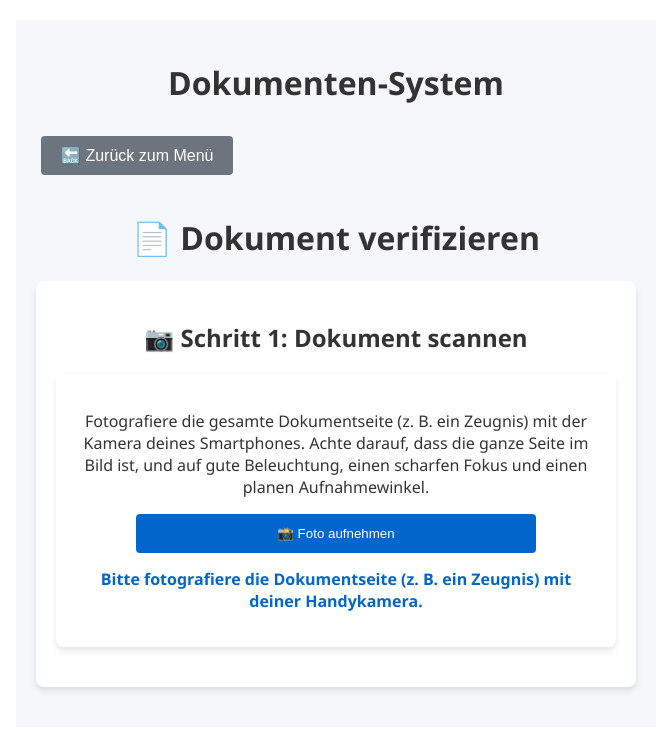
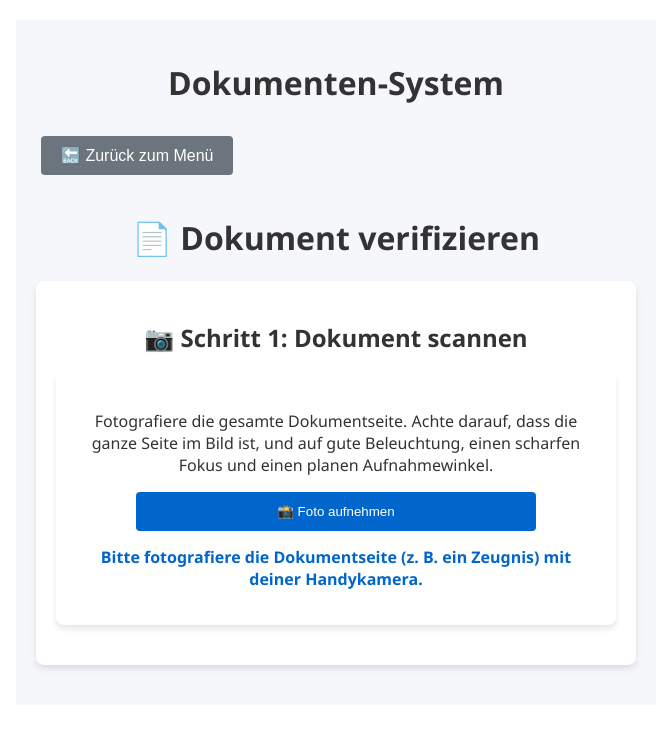
Before and after one commit to Jabba943/React-Verification, a React (Vite) app in the folder ocr-qr-matcher/: page / in a window 1280 px wide. Both pictures are taken after a click on the button "Verifizieren". Shown: the top 734 px of the page, without its empty margins (304-975 px from the left). Built offline with nearby package versions, Linux system fonts and the light colour scheme.

Commit message:
paar änderungen

```diff
--- a/ocr-qr-matcher/src/components/OcrScanner.jsx
+++ b/ocr-qr-matcher/src/components/OcrScanner.jsx
@@ -1,18 +1,9 @@
 import { useEffect, useRef, useState } from "react";
 import "../styles/OcrScanner.css";
 
-// Größere Fotos bringen kaum mehr Genauigkeit, machen Tesseract aber deutlich
-// langsamer. Eine ganze Dokumentseite (z. B. ein Zeugnis) enthält aber mehr
-// und kleiner gedruckten Text als ein einzelnes Feld, daher braucht sie eine
-// höhere Auflösung als ein einfacher Bildausschnitt.
 const MAX_DIMENSION = 3000;
-
-// Wörter unterhalb dieser Konfidenz (0-100) sind meist Kauderwelsch aus dem
-// Bildhintergrund und werden aus dem Ergebnis entfernt.
 const MIN_WORD_CONFIDENCE = 40;
 
-// Baut den Text zeilenweise aus den Wörtern wieder zusammen und lässt dabei
-// Wörter mit niedriger Erkennungs-Konfidenz weg.
 function filterLowConfidenceText(data) {
   if (!data.lines || data.lines.length === 0) {
     return data.text;
@@ -42,8 +33,6 @@ export default function OcrScanner({ onScanComplete }) {
   const [isRecognizing, setIsRecognizing] = useState(false);
   const [recognizedText, setRecognizedText] = useState(null);
 
-  // Worker wird einmalig erzeugt (inkl. Sprachdaten-Download) und über
-  // mehrere Aufnahmen hinweg wiederverwendet.
   useEffect(() => {
     return () => {
       if (workerRef.current) {
@@ -55,7 +44,7 @@ export default function OcrScanner({ onScanComplete }) {
 
   function handleFileChange(event) {
     const file = event.target.files?.[0];
-    event.target.value = ""; // erlaubt erneute Auswahl derselben Datei
+    event.target.value = "";
     if (!file) return;
 
     const objectUrl = URL.createObjectURL(file);
@@ -71,8 +60,6 @@ export default function OcrScanner({ onScanComplete }) {
       canvas.height = Math.round(image.height * scale);
 
       const ctx = canvas.getContext("2d");
-      // Graustufen + Kontrastanhebung verbessern die Trefferquote von
-      // Tesseract bei Handyfotos mit ungleichmäßiger Beleuchtung spürbar.
       ctx.filter = "grayscale(1) contrast(1.35) brightness(1.05)";
       ctx.drawImage(image, 0, 0, canvas.width, canvas.height);
 
@@ -153,10 +140,9 @@ export default function OcrScanner({ onScanComplete }) {
     <div className="app-box">
       {recognizedText === null && (
         <p>
-          Fotografiere die gesamte Dokumentseite (z. B. ein Zeugnis) mit der
-          Kamera deines Smartphones. Achte darauf, dass die ganze Seite im Bild
-          ist, und auf gute Beleuchtung, einen scharfen Fokus und einen planen
-          Aufnahmewinkel.
+          Fotografiere die gesamte Dokumentseite. Achte darauf, dass die ganze
+          Seite im Bild ist, und auf gute Beleuchtung, einen scharfen Fokus und
+          einen planen Aufnahmewinkel.
         </p>
       )}
 
--- a/ocr-qr-matcher/src/components/QrScanner.jsx
+++ b/ocr-qr-matcher/src/components/QrScanner.jsx
@@ -3,15 +3,13 @@ import "../styles/QrScanner.css";
 
 export default function QrScanner({ onScanComplete }) {
   const scannerRef = useRef(null);
-  const cleanupTimeoutRef = useRef(null); // Speichert die Verzögerung
+  const cleanupTimeoutRef = useRef(null);
 
   useEffect(() => {
-    // Falls React sofort neu startet (StrictMode), brechen wir das geplante Löschen ab!
     if (cleanupTimeoutRef.current) {
       clearTimeout(cleanupTimeoutRef.current);
     }
 
-    // Wenn der Scanner von der ersten Runde noch lebt, nutzen wir ihn einfach weiter
     if (scannerRef.current) return;
 
     console.log("Scanner wird initialisiert...");
@@ -55,7 +53,7 @@ export default function QrScanner({ onScanComplete }) {
             .catch((err) =>
               console.log("Scanner bereits geschlossen oder nicht aktiv", err),
             );
-          scannerRef.current = null; // Instanz freigeben
+          scannerRef.current = null;
         }
       }, 50);
     };
--- a/ocr-qr-matcher/src/main.jsx
+++ b/ocr-qr-matcher/src/main.jsx
@@ -2,12 +2,11 @@ import React, { useState } from "react";
 import ReactDOM from "react-dom/client";
 import OcrScanner from "./components/OcrScanner";
 import QrScanner from "./components/QrScanner";
-import CreateQR from "./components/CreateQR"; // NEU: Import der QR-Generierungs-Komponente
+import CreateQR from "./components/CreateQR";
 import { createHmacSHA512 } from "./scripts/crypto.js";
 import "./styles/index.css";
 
-// eslint-disable-next-line react-refresh/only-export-components
-function MainApp() {
+export function MainApp() {
   // Modus-State für das Hauptmenü ("select", "verifizieren", "ausstellen")
   const [mode, setMode] = useState("select");
 
@@ -136,7 +135,9 @@ function MainApp() {
                 {checkMatch() ? (
                   <div className="status-success">✓ ORIGINAL DOKUMENT</div>
                 ) : (
-                  <div className="status-error">❌ DOKUMENT WURDE ANGEPASST</div>
+                  <div className="status-error">
+                    ❌ DOKUMENT WURDE ANGEPASST
+                  </div>
                 )}
 
                 <p>
@@ -149,15 +150,7 @@ function MainApp() {
                 <h3>Gescannter Text aus Dokument:</h3>
                 <div className="app-output">{ocrText}</div>
 
-                <h3>QR-Code Inhalt:</h3>
-                <div className="app-output app-output--compact">
-                  {qrContent}
-                </div>
-
-                <button
-                  onClick={handleReset}
-                  className="btn btn-primary"
-                >
+                <button onClick={handleReset} className="btn btn-primary">
                   🔄 Neuen Scan starten
                 </button>
               </div>
```
Also changed, not shown: ocr-qr-matcher/src/components/CreateQR.jsx (+1 -6 lines).
